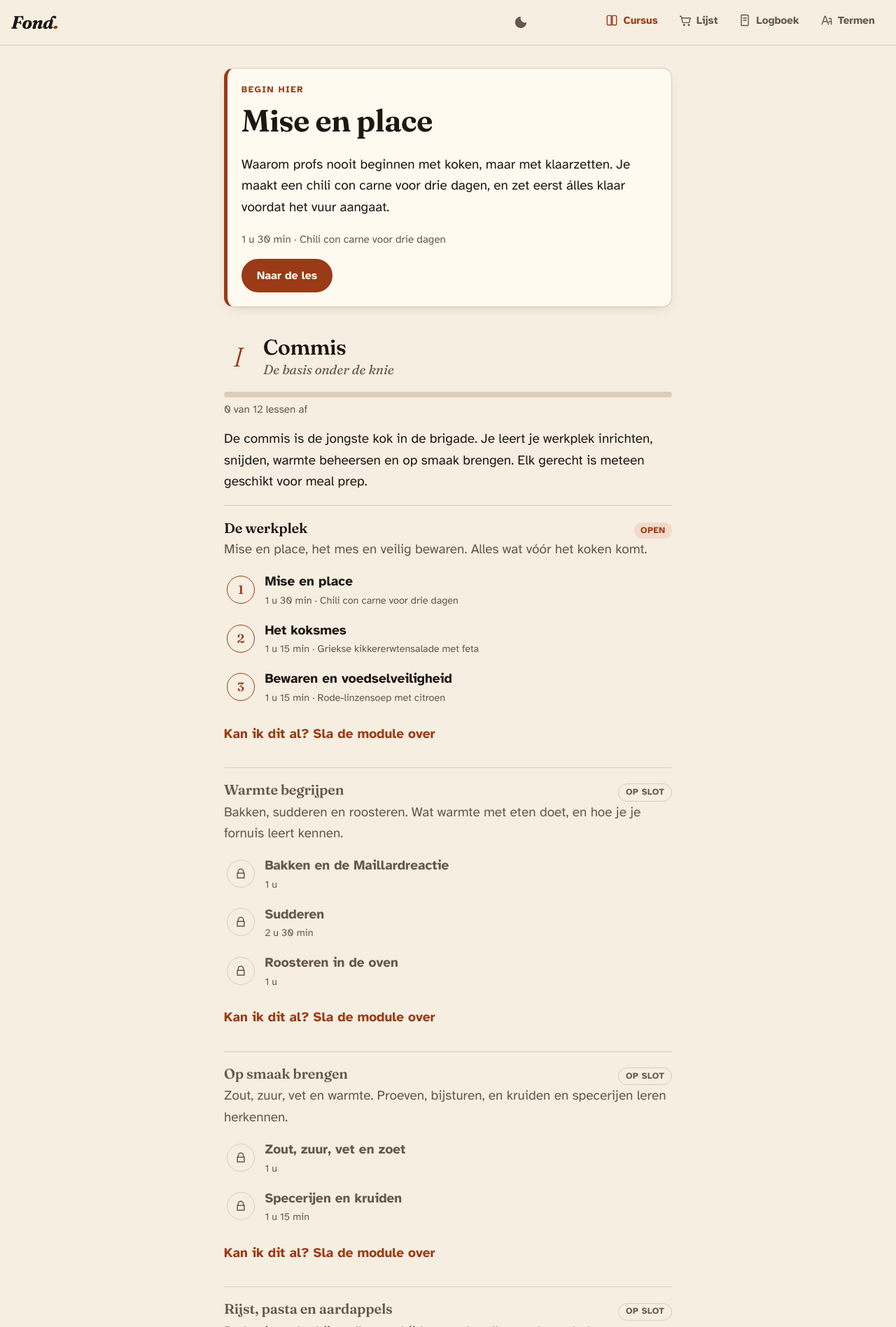
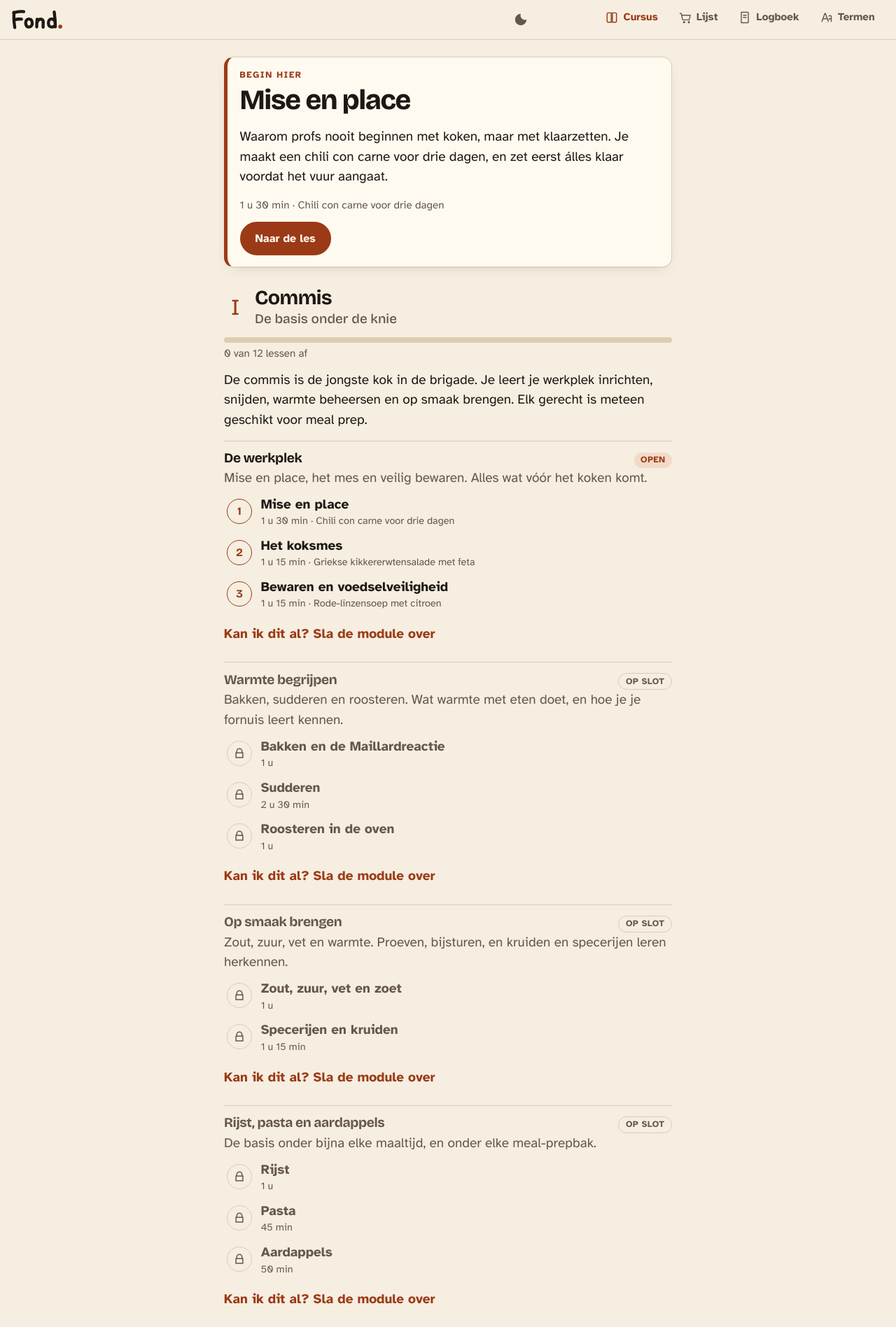
Before and after one commit to pieterrgrt/fond, a FastAPI app: page / in a window 1280 px wide. Shown: the top 1897 px of the page at 70% size. Run offline with FastAPI, Linux system fonts and the light colour scheme; the visitor is signed in with stand-in values (Sample User, id 1).

Commit message:
Compactere opmaak, Bricolage Grotesque voor koppen, woordmerk in krijtstijl
- Spacing overal iets strakker: regelhoogte, kaarten, kopbalk, secties,
  lessenlijst, ingrediënten en stappen. Aanraakdoelen blijven 48px.
- Koppen in Bricolage Grotesque (lokaal, variabel, OFL) in plaats van
  Fraunces. Cursieve kopstijlen zijn rechtop gezet; de Romeinse cijfers
  staan in Atkinson, waarvan de I schreven heeft.
- Het woordmerk "Fond." is nu een SVG met dezelfde dikke, ronde, net niet
  rechte lijnen als het favicon, in de kopbalk en op de inlogpagina.

Co-Authored-By: Claude Opus 5.5 <noreply@anthropic.com>
Claude-Session: https://claude.ai/code/session_01P6Uw5zttYQ9x8SxjMLzopw

```diff
--- a/src/fond/static/css/fond.css
+++ b/src/fond/static/css/fond.css
@@ -3,17 +3,10 @@
    donkere modus alleen de variabelen hoeft te wisselen. */
 
 @font-face {
-  font-family: "Fraunces";
-  src: url("/static/fonts/fraunces-opsz.woff2") format("woff2-variations");
-  font-weight: 100 900;
+  font-family: "Bricolage Grotesque";
+  src: url("/static/fonts/bricolage-opsz.woff2") format("woff2-variations");
+  font-weight: 200 800;
   font-style: normal;
-  font-display: swap;
-}
-@font-face {
-  font-family: "Fraunces";
-  src: url("/static/fonts/fraunces-opsz-italic.woff2") format("woff2-variations");
-  font-weight: 100 900;
-  font-style: italic;
   font-display: swap;
 }
 @font-face {
@@ -50,7 +43,7 @@
   --goud: #8a6a12;
   --schaduw: 0 1px 0 rgb(80 60 30 / 6%), 0 6px 20px -12px rgb(80 60 30 / 35%);
 
-  --kop: "Fraunces", "Iowan Old Style", "Palatino Linotype", Georgia, serif;
+  --kop: "Bricolage Grotesque", system-ui, -apple-system, "Segoe UI", sans-serif;
   --tekst: "Atkinson Hyperlegible", system-ui, -apple-system, "Segoe UI", sans-serif;
   --maat: 1.125rem;
   --rond: 14px;
@@ -98,7 +91,7 @@ body {
   margin: 0;
   background: var(--papier);
   color: var(--inkt);
-  font: 400 var(--maat)/1.6 var(--tekst);
+  font: 400 var(--maat)/1.5 var(--tekst);
   -webkit-font-smoothing: antialiased;
   padding-bottom: calc(5rem + env(safe-area-inset-bottom));
 }
@@ -110,17 +103,17 @@ a:hover { text-decoration-thickness: 2px; }
 h1, h2, h3, h4 {
   font-family: var(--kop);
   font-optical-sizing: auto;
-  font-weight: 600;
-  line-height: 1.15;
-  letter-spacing: -0.01em;
-  margin: 1.6em 0 0.5em;
+  font-weight: 700;
+  line-height: 1.1;
+  letter-spacing: -0.02em;
+  margin: 1.25em 0 0.4em;
   text-wrap: balance;
 }
-h1 { font-size: clamp(2rem, 7vw, 2.75rem); font-weight: 650; }
-h2 { font-size: 1.6rem; }
-h3 { font-size: 1.25rem; }
+h1 { font-size: clamp(1.85rem, 6.5vw, 2.5rem); font-weight: 750; letter-spacing: -0.03em; }
+h2 { font-size: 1.5rem; }
+h3 { font-size: 1.2rem; }
 h4 { font-size: 1.05rem; }
-p { margin: 0 0 1em; }
+p { margin: 0 0 .8em; }
 
 .overslaan { position: absolute; left: -999px; }
 .overslaan:focus { left: 1rem; top: 1rem; z-index: 10; background: var(--kaart); padding: .5rem 1rem; }
@@ -129,16 +122,14 @@ p { margin: 0 0 1em; }
 .kopbalk {
   position: sticky; top: 0; z-index: 5;
   display: flex; align-items: center; gap: 1rem;
-  padding: calc(.5rem + env(safe-area-inset-top)) 1rem .5rem;
+  padding: calc(.25rem + env(safe-area-inset-top)) 1rem .25rem;
   background: color-mix(in srgb, var(--papier) 88%, transparent);
   backdrop-filter: blur(10px);
   border-bottom: 1px solid var(--lijn);
 }
-.merk {
-  font-family: var(--kop); font-size: 1.6rem; font-weight: 700; font-style: italic;
-  color: var(--inkt); text-decoration: none; letter-spacing: -0.02em;
-}
-.merk::after { content: "."; color: var(--accent); }
+.merk { display: block; color: var(--inkt); padding: .35rem 0; }
+.merk-svg { display: block; width: auto; height: 1.85rem; overflow: visible; }
+.merk-punt { fill: var(--accent); }
 .thema-knop {
   margin-left: auto; width: var(--raak); height: var(--raak);
   display: grid; place-items: center;
@@ -157,33 +148,33 @@ p { margin: 0 0 1em; }
 }
 .tabbalk a {
   display: flex; flex-direction: column; align-items: center; justify-content: center; gap: 2px;
-  min-height: 60px; color: var(--zacht); text-decoration: none; font-size: .8rem; font-weight: 700;
+  min-height: 56px; color: var(--zacht); text-decoration: none; font-size: .8rem; font-weight: 700;
 }
 .tabbalk svg { width: 26px; height: 26px; fill: none; stroke: currentColor; stroke-width: 1.7; stroke-linecap: round; stroke-linejoin: round; }
 .tabbalk a[aria-current="page"] { color: var(--accent); }
 
-.pagina { max-width: var(--breedte); margin: 0 auto; padding: 1rem 1rem 2rem; }
+.pagina { max-width: var(--breedte); margin: 0 auto; padding: .75rem 1rem 1.5rem; }
 
 /* --- Bouwstenen --- */
 .kaart {
   background: var(--kaart);
   border: 1px solid var(--lijn);
   border-radius: var(--rond);
-  padding: 1.25rem;
-  margin: 1rem 0;
+  padding: 1rem 1.1rem;
+  margin: .75rem 0;
   box-shadow: var(--schaduw);
 }
 .kaart > :last-child { margin-bottom: 0; }
-.kaart-titel { margin-top: .2em; }
+.kaart-titel { margin-top: .1em; }
 .label {
   font-size: .8rem; font-weight: 700; text-transform: uppercase; letter-spacing: .12em;
-  color: var(--accent); margin: 0 0 .4rem;
+  color: var(--accent); margin: 0 0 .25rem;
 }
 .meta { color: var(--zacht); font-size: .95rem; }
-.inleiding { font-size: 1.2rem; color: var(--zacht); }
-.ondertitel { font-family: var(--kop); font-style: italic; color: var(--zacht); margin: 0; }
+.inleiding { font-size: 1.1rem; color: var(--zacht); }
+.ondertitel { font-family: var(--kop); font-weight: 500; color: var(--zacht); margin: 0; }
 .uitgelicht { border-left: 5px solid var(--accent); }
-.melding { padding: .75rem 1rem; border-radius: 10px; background: var(--groen-zacht); }
+.melding { padding: .6rem .9rem; border-radius: 10px; background: var(--groen-zacht); }
 .fout { color: var(--accent); font-weight: 700; }
 .melding.fout { background: var(--accent-zacht); }
 
@@ -227,87 +218,87 @@ input, textarea, select {
   background: var(--papier); color: var(--inkt); font: inherit;
 }
 textarea { resize: vertical; }
-label { display: block; font-weight: 700; margin: 0 0 1rem; }
+label { display: block; font-weight: 700; margin: 0 0 .75rem; }
 label > input, label > textarea { margin-top: .35rem; font-weight: 400; }
 .rij { display: grid; grid-template-columns: 1fr 1fr; gap: 1rem; }
 
 /* --- Overzicht --- */
-.niveau { margin-top: 2.5rem; }
-.niveau-kop { display: flex; gap: 1rem; align-items: center; }
-.niveau-kop h2 { margin: 0; font-size: 1.9rem; }
+.niveau { margin-top: 1.75rem; }
+.niveau-kop { display: flex; gap: .75rem; align-items: center; }
+.niveau-kop h2 { margin: 0; font-size: 1.8rem; }
 .niveau-nummer {
-  font-family: var(--kop); font-size: 2.4rem; font-weight: 300; font-style: italic;
-  color: var(--accent); min-width: 2.5rem; text-align: center;
+  font-family: var(--tekst); font-size: 2rem; font-weight: 400; line-height: 1;
+  color: var(--accent); min-width: 2rem; text-align: center;
 }
-.niveau-uitleg { margin-top: .75rem; }
-.voortgang { height: 8px; background: var(--lijn); border-radius: 99px; overflow: hidden; margin: 1rem 0 .3rem; }
+.niveau-uitleg { margin-top: .5rem; }
+.voortgang { height: 8px; background: var(--lijn); border-radius: 99px; overflow: hidden; margin: .75rem 0 .25rem; }
 .voortgang span { display: block; height: 100%; background: var(--accent); border-radius: 99px; }
 
 .module {
   border-top: 1px solid var(--lijn);
-  padding: 1rem 0 .5rem;
+  padding: .75rem 0 .25rem;
 }
 .module-kop { display: flex; justify-content: space-between; align-items: baseline; gap: 1rem; }
-.module-kop h3 { margin: .2rem 0; }
-.module-uitleg { color: var(--zacht); margin-bottom: .5rem; }
+.module-kop h3 { margin: .1rem 0; }
+.module-uitleg { color: var(--zacht); margin-bottom: .25rem; }
 .module.status-binnenkort .module-kop h3, .module.status-op_slot .module-kop h3 { color: var(--zacht); }
-.lessen { list-style: none; padding: 0; margin: .5rem 0; }
+.lessen { list-style: none; padding: 0; margin: .25rem 0; }
 .les-link {
-  display: flex; align-items: center; gap: .9rem;
-  min-height: 64px; padding: .5rem .25rem;
+  display: flex; align-items: center; gap: .8rem;
+  min-height: 56px; padding: .35rem .25rem;
   color: var(--inkt); text-decoration: none; border-radius: 10px;
 }
 a.les-link:hover { background: var(--kaart); }
 .les-titel { display: block; font-weight: 700; }
-.les-link .meta { display: block; font-size: .9rem; }
+.les-link .meta { display: block; font-size: .9rem; line-height: 1.35; }
 .les-icoon {
-  flex: none; width: 40px; height: 40px; border-radius: 50%;
+  flex: none; width: 36px; height: 36px; border-radius: 50%;
   display: grid; place-items: center;
-  font-family: var(--kop); font-weight: 600; font-size: 1.1rem;
+  font-family: var(--kop); font-weight: 700; font-size: 1rem;
   border: 1.5px solid var(--accent); color: var(--accent);
 }
 .status-af .les-icoon { background: var(--groen); border-color: var(--groen); color: var(--kaart); }
 .status-op_slot .les-link { color: var(--zacht); }
 .status-op_slot .les-icoon { border-color: var(--lijn); color: var(--zacht); }
-.zelftoets { margin: .5rem 0 1rem; }
+.zelftoets { margin: .25rem 0 .75rem; }
 .zelftoets summary { cursor: pointer; color: var(--accent); font-weight: 700; min-height: var(--raak); display: flex; align-items: center; }
 .vink { display: flex; gap: .75rem; align-items: flex-start; font-weight: 400; min-height: var(--raak); }
 .vink input { width: 24px; min-height: 24px; height: 24px; flex: none; margin: .1rem 0 0; accent-color: var(--accent); }
-.uitloggen { text-align: center; margin-top: 3rem; }
+.uitloggen { text-align: center; margin-top: 2rem; }
 .kale-lijst { list-style: none; padding: 0; margin: 0; }
-.kale-lijst li + li { margin-top: .75rem; }
+.kale-lijst li + li { margin-top: .5rem; }
 
 /* --- Les --- */
 .kruimels { font-size: .9rem; color: var(--zacht); }
 .kruimels a { color: var(--zacht); }
-.les-kop h1 { margin-top: .3em; }
+.les-kop h1 { margin-top: .2em; }
 .sectienav {
-  position: sticky; top: 3.6rem; z-index: 4;
+  position: sticky; top: 3.1rem; z-index: 4;
   display: flex; gap: .25rem; overflow-x: auto; scrollbar-width: none;
-  margin: 1rem -1rem; padding: .5rem 1rem;
+  margin: .75rem -1rem; padding: .35rem 1rem;
   background: color-mix(in srgb, var(--papier) 92%, transparent);
   backdrop-filter: blur(8px);
   border-bottom: 1px solid var(--lijn);
 }
 .sectienav a {
-  flex: none; padding: .5rem .9rem; border-radius: 99px;
+  flex: none; padding: .45rem .8rem; border-radius: 99px;
   color: var(--inkt); text-decoration: none; font-weight: 700; font-size: .95rem;
 }
 .sectienav a:hover { background: var(--kaart); }
 .herhaalt { color: var(--zacht); }
-.les-sectie { margin-top: 2.5rem; }
-.les-sectie > h2 { display: flex; align-items: baseline; gap: .75rem; border-bottom: 1px solid var(--lijn); padding-bottom: .4rem; }
-.sectie-nummer { font-style: italic; font-weight: 300; color: var(--accent); font-size: 1.3rem; min-width: 1.5rem; }
+.les-sectie { margin-top: 1.75rem; }
+.les-sectie > h2 { display: flex; align-items: baseline; gap: .75rem; border-bottom: 1px solid var(--lijn); padding-bottom: .3rem; }
+.sectie-nummer { font-family: var(--tekst); font-weight: 400; color: var(--accent); font-size: 1.3rem; min-width: 1.5rem; }
 .prose ul, .prose ol { padding-left: 1.3rem; }
-.prose li { margin: .35rem 0; }
+.prose li { margin: .25rem 0; }
 .prose strong { font-weight: 700; }
-.prose h3 { margin-top: 1.5em; }
+.prose h3 { margin-top: 1.25em; }
 .op-slot { border-left: 5px solid var(--zacht); }
 .melding-af { border-left: 5px solid var(--groen); }
 .melding-af .label { color: var(--groen); }
 
-.recept-naam { font-size: 1.5rem; margin-top: .5rem; font-style: italic; }
-.porties { display: flex; flex-wrap: wrap; align-items: center; gap: .5rem; margin: 1.25rem 0; }
+.recept-naam { font-size: 1.45rem; margin-top: .4rem; }
+.porties { display: flex; flex-wrap: wrap; align-items: center; gap: .4rem; margin: .9rem 0; }
 .porties .label { margin: 0 .5rem 0 0; }
 .portie {
   min-width: var(--raak); min-height: var(--raak); padding: 0 .6rem;
@@ -368,45 +359,45 @@ a.les-link:hover { background: var(--kaart); }
 }
 .cijfer-keuze input:checked + span { background: var(--accent); border-color: var(--accent); color: var(--accent-inkt); }
 .cijfer-keuze input:focus-visible + span { outline: 3px solid var(--accent); outline-offset: 2px; }
-.reflectie-item header { display: flex; gap: 1rem; align-items: center; margin-bottom: .5rem; }
+.reflectie-item header { display: flex; gap: .75rem; align-items: center; margin-bottom: .4rem; }
 .reflectie-item h3 { margin: 0; }
 .reflectie-item .meta { margin: 0; }
 .cijfer-groot {
-  flex: none; width: 52px; height: 52px; border-radius: 50%;
+  flex: none; width: 46px; height: 46px; border-radius: 50%;
   display: grid; place-items: center; background: var(--accent-zacht); color: var(--accent);
   font-family: var(--kop); font-size: 1.5rem; font-weight: 700;
 }
-.reflectie-foto { border-radius: 10px; margin: .5rem 0 1rem; display: block; }
-.tussenkop { margin-top: 2rem; }
+.reflectie-foto { border-radius: 10px; margin: .4rem 0 .75rem; display: block; }
+.tussenkop { margin-top: 1.5rem; }
 .verwijder { display: block; text-align: right; margin-top: -.75rem; }
 .verwijder .knop-link { color: var(--zacht); font-size: .9rem; }
 
-.vorige-volgende { display: grid; grid-template-columns: 1fr 1fr; gap: 1rem; margin-top: 3rem; border-top: 1px solid var(--lijn); padding-top: 1rem; }
-.vorige-volgende a { text-decoration: none; font-family: var(--kop); font-weight: 600; color: var(--inkt); padding: .5rem 0; }
+.vorige-volgende { display: grid; grid-template-columns: 1fr 1fr; gap: 1rem; margin-top: 2rem; border-top: 1px solid var(--lijn); padding-top: .75rem; }
+.vorige-volgende a { text-decoration: none; font-family: var(--kop); font-weight: 700; color: var(--inkt); padding: .5rem 0; }
 .vorige-volgende .meta { display: block; font-family: var(--tekst); font-weight: 400; }
 .vorige-volgende .rechts { text-align: right; }
 
 /* --- Woordenlijst --- */
 .woordenlijst { margin: 0; }
-.term-item { padding: 1rem 0; border-bottom: 1px solid var(--lijn); }
-.term-item:target { background: var(--accent-zacht); margin: 0 -1rem; padding: 1rem; border-radius: 10px; }
-.term-item dt { font-family: var(--kop); font-size: 1.3rem; font-weight: 600; }
-.term-item dt i { font-weight: 500; }
-.term-item dd { margin: .25rem 0 0; }
+.term-item { padding: .75rem 0; border-bottom: 1px solid var(--lijn); }
+.term-item:target { background: var(--accent-zacht); margin: 0 -1rem; padding: .75rem 1rem; border-radius: 10px; }
+.term-item dt { font-family: var(--kop); font-size: 1.25rem; font-weight: 700; }
+.term-item dt i { font-family: var(--tekst); font-size: 1rem; font-weight: 400; color: var(--zacht); }
+.term-item dd { margin: .15rem 0 0; }
 
 /* --- Inloggen --- */
 .login-pagina { padding: 0; }
-.login { max-width: 24rem; margin: 0 auto; padding: 18vh 1.25rem 2rem; }
-.merk-groot { font-size: 4rem; font-style: italic; font-weight: 700; margin: 0; }
-.merk-groot::after { content: "."; color: var(--accent); }
+.login { max-width: 24rem; margin: 0 auto; padding: 16vh 1.25rem 2rem; }
+.merk-groot { margin: 0 0 .5rem; color: var(--inkt); }
+.merk-groot .merk-svg { height: 4.5rem; margin-left: -.2rem; }
 .login .knop { width: 100%; margin-top: .5rem; }
 
-.pagina-kop h1 { margin-top: .5em; }
+.pagina-kop h1 { margin-top: .3em; }
 .leeg { text-align: center; }
 
 @media (min-width: 48rem) {
   :root { --maat: 1.1875rem; }
-  .tabbalk { inset: 0 0 auto auto; top: 0; grid-template-columns: repeat(4, auto); background: none; border: 0; height: 3.6rem; padding: 0 1rem 0 0; }
+  .tabbalk { inset: 0 0 auto auto; top: 0; grid-template-columns: repeat(4, auto); background: none; border: 0; height: 3.1rem; padding: 0 1rem 0 0; }
   .tabbalk a { flex-direction: row; min-height: 0; gap: .4rem; padding: 0 .9rem; font-size: .95rem; z-index: 6; }
   .tabbalk svg { width: 20px; height: 20px; }
   .kopbalk { padding-right: 32rem; }
--- a/src/fond/templates/base.html
+++ b/src/fond/templates/base.html
@@ -13,7 +13,7 @@
   <meta name="apple-mobile-web-app-capable" content="yes">
   <meta name="apple-mobile-web-app-status-bar-style" content="default">
   <meta name="apple-mobile-web-app-title" content="Fond">
-  <link rel="preload" href="/static/fonts/fraunces-opsz.woff2" as="font" type="font/woff2" crossorigin>
+  <link rel="preload" href="/static/fonts/bricolage-opsz.woff2" as="font" type="font/woff2" crossorigin>
   <link rel="preload" href="/static/fonts/atkinson-400-normal.woff2" as="font" type="font/woff2" crossorigin>
   <link rel="stylesheet" href="{{ static_url('css/fond.css') }}">
   <meta name="htmx-config" content='{"includeIndicatorStyles": false}'>
@@ -26,7 +26,7 @@
   {% block body %}
   <a class="overslaan" href="#inhoud">Naar de inhoud</a>
   <header class="kopbalk">
-    <a class="merk" href="/" aria-label="Fond, naar het overzicht">Fond</a>
+    <a class="merk" href="/" aria-label="Fond, naar het overzicht">{% include "partials/merk.svg" %}</a>
     <span class="offline-label" hidden>offline</span>
     <button class="thema-knop" type="button" aria-label="Wissel licht en donker" data-thema-knop>
       <svg viewBox="0 0 24 24" width="22" height="22" aria-hidden="true"><path fill="currentColor" d="M12 3a9 9 0 1 0 9 9 7 7 0 0 1-9-9z"/></svg>
--- a/src/fond/templates/login.html
+++ b/src/fond/templates/login.html
@@ -3,7 +3,7 @@
 {% block body_klasse %}login-pagina{% endblock %}
 {% block body %}
 <main class="login">
-  <h1 class="merk-groot">Fond</h1>
+  <h1 class="merk-groot" aria-label="Fond">{% include "partials/merk.svg" %}</h1>
   <p class="ondertitel">Een kookcursus, van commis tot chef.</p>
   {% if request.query_params.get('uitgelogd') %}<p class="melding">Je bent uitgelogd.</p>{% endif %}
   <form method="post" action="/login" class="kaart">
```
Also changed, not shown: other parts of src/fond/static/css/fond.css (+20 -20 lines), README.md, src/fond/static/fonts/LICENSE-Bricolage-Grotesque.txt, src/fond/static/fonts/bricolage-opsz.woff2 (added), src/fond/static/fonts/fraunces-opsz-italic.woff2 (deleted), src/fond/static/fonts/fraunces-opsz.woff2 (deleted), src/fond/templates/partials/merk.svg (added).
